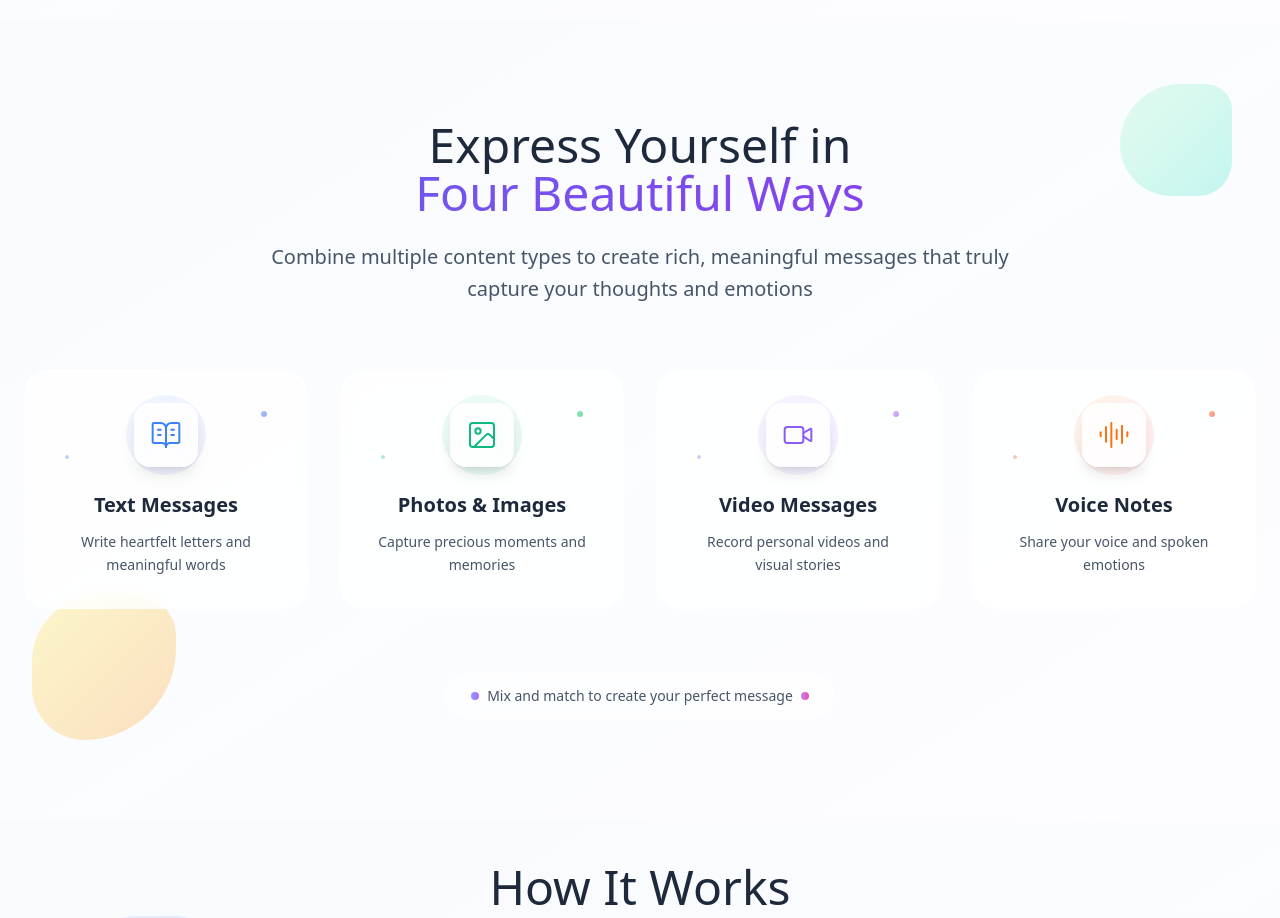
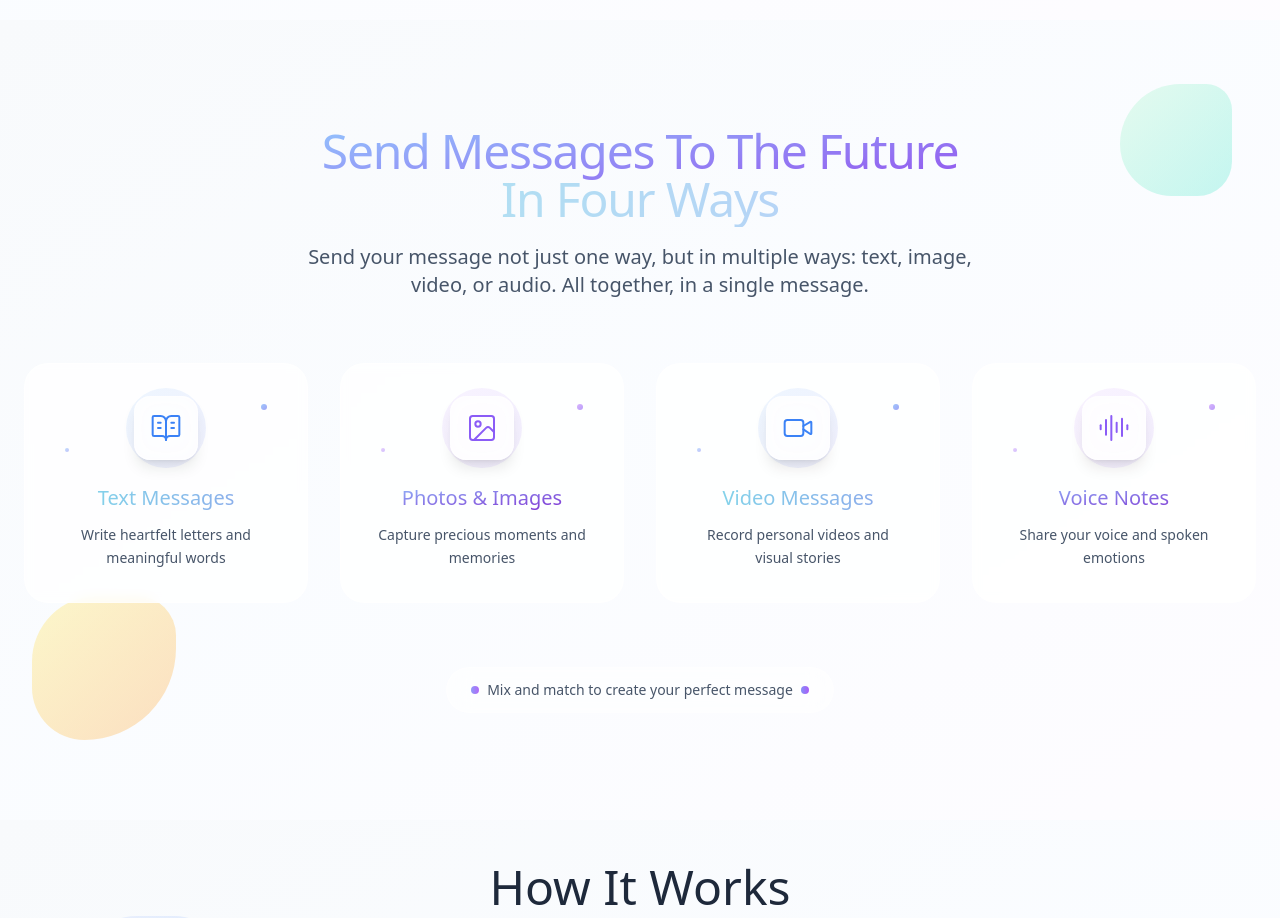
Before and after one commit to aishaksl/message-to-the-future, a React (Vite) app: page / in a window 1280 px wide. Shown: the part 860-1778 px from the top of the page. Built offline with nearby package versions, Linux system fonts and the light colour scheme.

Commit message:
feat: update text and design

```diff
--- a/src/components/layout/ContentTypesSection.tsx
+++ b/src/components/layout/ContentTypesSection.tsx
@@ -15,40 +15,39 @@ const ContentTypesSection: React.FC = () => {
       icon: Image,
       title: "Photos & Images",
       description: "Capture precious moments and memories",
-      gradient: "from-green-400 to-emerald-500",
-      bgGradient: "from-green-50 to-emerald-50",
-      iconColor: "#10B981"
+      gradient: "from-purple-400 to-violet-500",
+      bgGradient: "from-purple-50 to-violet-50",
+      iconColor: "#8B5CF6"
     },
     {
       icon: Video,
       title: "Video Messages",
       description: "Record personal videos and visual stories",
-      gradient: "from-purple-400 to-violet-500",
-      bgGradient: "from-purple-50 to-violet-50",
-      iconColor: "#8B5CF6"
+      gradient: "from-blue-400 to-indigo-500",
+      bgGradient: "from-blue-50 to-indigo-50",
+      iconColor: "#3B82F6"
     },
     {
       icon: AudioLines,
       title: "Voice Notes",
       description: "Share your voice and spoken emotions",
-      gradient: "from-orange-400 to-red-500",
-      bgGradient: "from-orange-50 to-red-50",
-      iconColor: "#F97316"
+      gradient: "from-purple-400 to-violet-500",
+      bgGradient: "from-purple-50 to-violet-50",
+      iconColor: "#8B5CF6"
     }
   ];
 
   return (
     <div className="h-full flex flex-col justify-center">
-      <div className="text-center mb-16">
-        <h2 className="text-4xl md:text-5xl font-light text-slate-800 mb-6">
-          Express Yourself in
-          <span className="block bg-gradient-to-r from-indigo-500 to-purple-600 bg-clip-text text-transparent font-medium">
-            Four Beautiful Ways
+      <div className="text-center mb-16 max-w-2xl mx-auto space-y-4">
+        <h2 className="text-3xl md:text-4xl lg:text-5xl font-extralight bg-clip-text text-transparent bg-gradient-to-br from-blue-300 to-purple-600 leading-tight tracking-tight">
+          Send Messages To The Future
+          <span className="block text-4xl md:text-5xl bg-gradient-to-r from-cyan-500 to-blue-600 opacity-30 bg-clip-text text-transparent font-medium pb-1">
+            In Four Ways
           </span>
         </h2>
-        <p className="text-xl text-slate-600 max-w-3xl mx-auto leading-relaxed">
-          Combine multiple content types to create rich, meaningful messages that truly capture your thoughts and emotions
-        </p>
+        <p className="text-lg md:text-xl text-slate-600 leading-relaxed font-light">
+          Send your message not just one way, but in multiple ways: text, image, video, or audio. All together, in a single message.        </p>
       </div>
 
       <div className="grid grid-cols-1 md:grid-cols-2 lg:grid-cols-4 gap-8 max-w-7xl mx-auto">
@@ -64,11 +63,11 @@ const ContentTypesSection: React.FC = () => {
               <div className="absolute top-4 right-4 w-3 h-3 rounded-full bg-white/60 opacity-0 group-hover:opacity-100 transition-all duration-500 delay-100"></div>
               <div className="absolute bottom-6 left-4 w-2 h-2 rounded-full bg-white/40 opacity-0 group-hover:opacity-100 transition-all duration-500 delay-200"></div>
 
-              <div className="relative bg-white/80 backdrop-blur-sm border border-white/30 rounded-3xl p-8 text-center transition-all duration-500 ease-out group-hover:bg-white/95 group-hover:shadow-2xl group-hover:translate-y-[-4px] group-hover:border-white/50">
+              <div className="relative bg-white/80 backdrop-blur-sm border border-white/30 rounded-3xl p-8 text-center transition-all duration-500 ease-out group-hover:bg-white/95 group-hover:translate-y-[-4px] group-hover:border-white/50">
                 <div className="relative mb-6 flex items-center justify-center">
                   <div className={`absolute w-20 h-20 rounded-full bg-gradient-to-br ${type.gradient} opacity-10 group-hover:opacity-20 transition-all duration-500 group-hover:scale-110`}></div>
 
-                  <div className="relative z-10 w-16 h-16 bg-white/90 backdrop-blur-md border border-white/40 rounded-2xl flex items-center justify-center shadow-lg group-hover:shadow-xl transition-all duration-500 group-hover:scale-105">
+                  <div className="relative z-10 w-16 h-16 bg-white/90 backdrop-blur-md border border-white/40 rounded-2xl flex items-center justify-center shadow-lg group-hover:shadow-md transition-all duration-500 group-hover:scale-105">
                     <IconComponent
                       size={32}
                       strokeWidth={1.5}
@@ -82,7 +81,13 @@ const ContentTypesSection: React.FC = () => {
                 </div>
 
                 <div className="relative z-10">
-                  <h3 className={`text-xl font-semibold text-slate-800 mb-3 group-hover:bg-gradient-to-br group-hover:${type.gradient} group-hover:bg-clip-text group-hover:text-transparent transition-all duration-300`}>
+                  <h3
+                    className={`text-xl font-light mb-3 transition-all duration-300
+                      ${type.title === "Text Messages" || type.title === "Video Messages"
+                        ? "bg-gradient-to-r from-cyan-500 to-blue-700 bg-clip-text text-transparent opacity-50"
+                        : "bg-clip-text text-transparent bg-gradient-to-br from-blue-300 to-purple-700"
+                      }`}
+                  >
                     {type.title}
                   </h3>
                   <p className="text-sm text-slate-600 leading-relaxed group-hover:text-slate-700 transition-colors duration-300">
@@ -101,7 +106,7 @@ const ContentTypesSection: React.FC = () => {
         <div className="inline-flex items-center gap-2 px-6 py-3 bg-white/60 backdrop-blur-md border border-white/30 rounded-full">
           <div className="w-2 h-2 rounded-full bg-gradient-to-r from-indigo-400 to-purple-500 animate-pulse"></div>
           <p className="text-sm text-slate-600 font-medium">Mix and match to create your perfect message</p>
-          <div className="w-2 h-2 rounded-full bg-gradient-to-r from-purple-400 to-pink-500 animate-pulse delay-500"></div>
+          <div className="w-2 h-2 rounded-full bg-gradient-to-r from-indigo-400 to-purple-500 animate-pulse delay-500"></div>
         </div>
       </div>
     </div>
```
